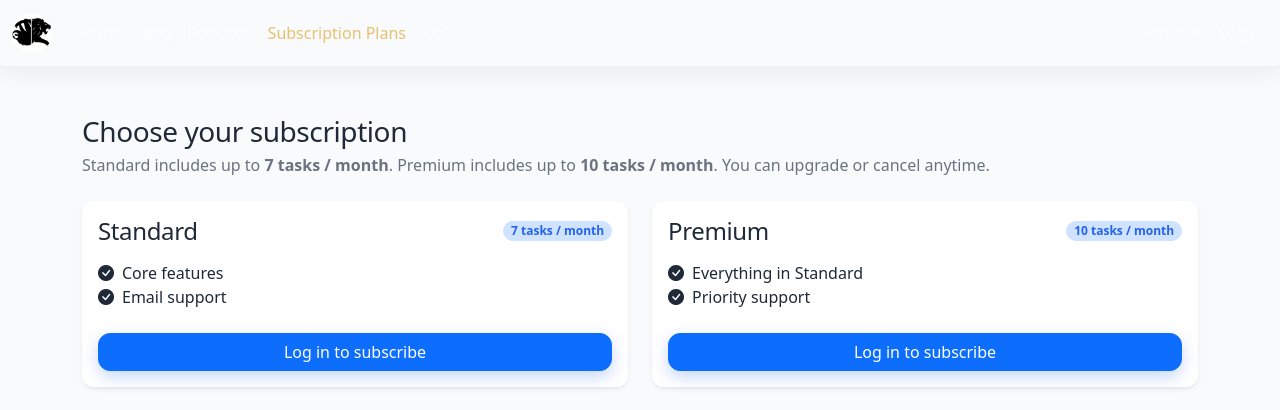
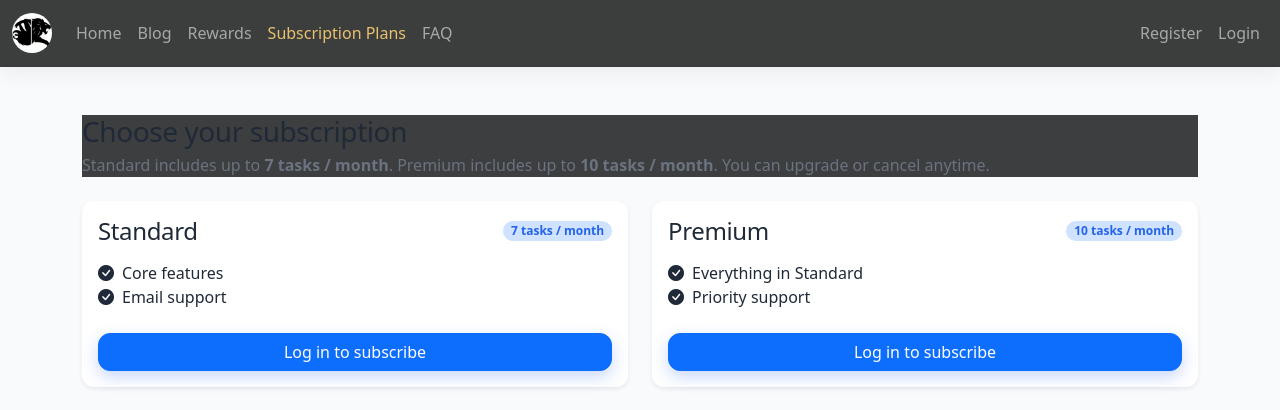
Before and after one commit to fairytaib/procrastination-defier, a Django app: page /subscription/ in a window 1280 px wide. Shown: the top 410 px of the page. Run offline with Django 4.2, Linux system fonts and the light colour scheme; parts of the project's set-up code (start-up, migrations or seed data) failed here and were passed over.

Commit message:
Make navbar sticky

```diff
--- a/static/css/base/base.css
+++ b/static/css/base/base.css
@@ -62,9 +62,17 @@ main {
 }
 
 /* Navbar */
+header {
+    background-color: rgba(20, 22, 23, 0.822);
+    position: sticky;
+    top: 0;
+    z-index: 1000;
+}
+
 .navbar {
     box-shadow: var(--bs-box-shadow);
     border-bottom: 1px solid rgba(2, 6, 23, 0.04);
+
 }
 
 .navbar-nav .nav-link.active,
--- a/subscription/views.py
+++ b/subscription/views.py
@@ -1,4 +1,5 @@
 from .models import Subscription
+from django.db.models import Q
 from django.contrib.auth.models import User
 from django.urls import reverse
 from datetime import datetime, timezone
@@ -117,6 +118,20 @@ def subscriptions_overview(request):
     if not request.user.is_authenticated:
         return redirect('account_login')
 
+    subscription = Subscription.objects.filter(
+        user=request.user,
+        deleted=False
+        ).filter(
+        Q(stripe_subscription_id__isnull=False) |
+        Q(product_name__isnull=False) |
+        Q(price__isnull=False) |
+        Q(interval__isnull=False) |
+        Q(tasks_quota__isnull=False) |
+        Q(start_date__isnull=False) |
+        Q(end_date__isnull=False) |
+        Q(cancel_at__isnull=False)
+    ).order_by('-uploaded_at').first()
+
     subscription = get_current_subscription(request.user)
     if subscription:
         _sync_local_from_stripe(subscription)
```
